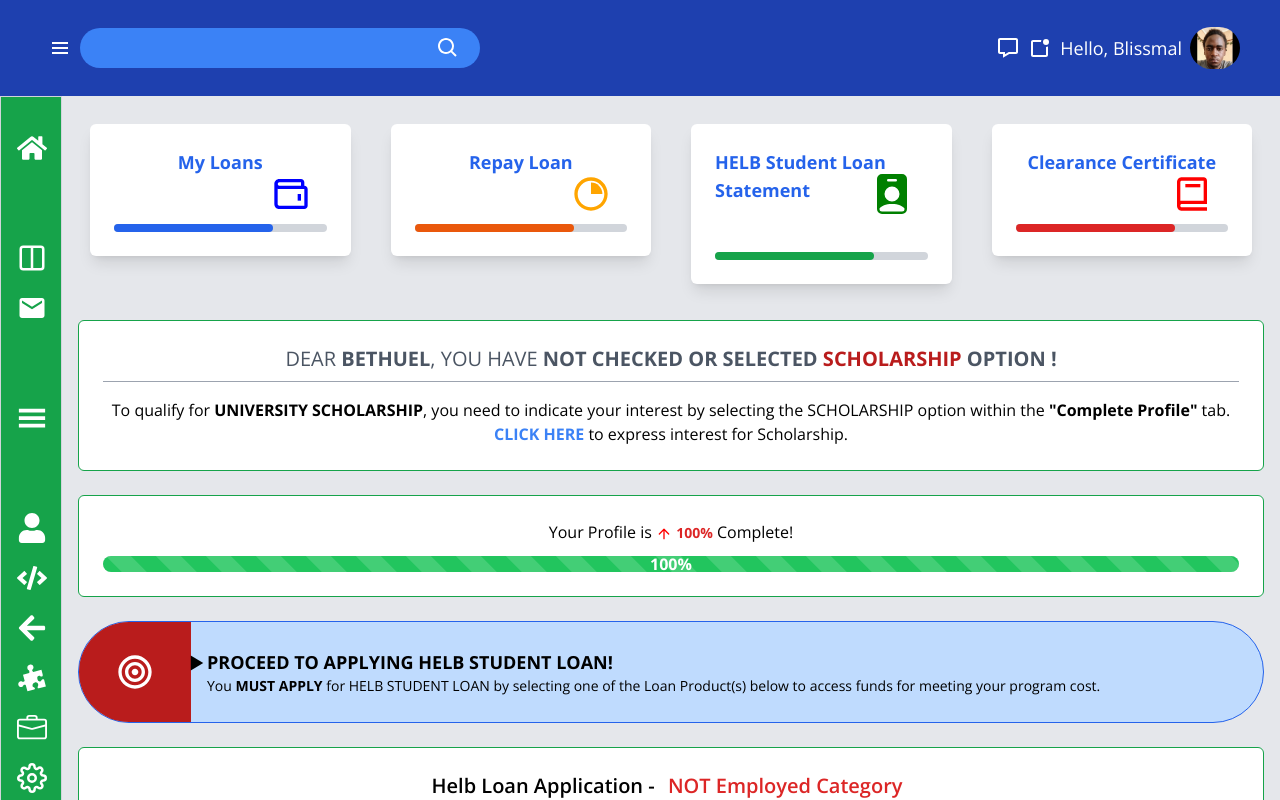
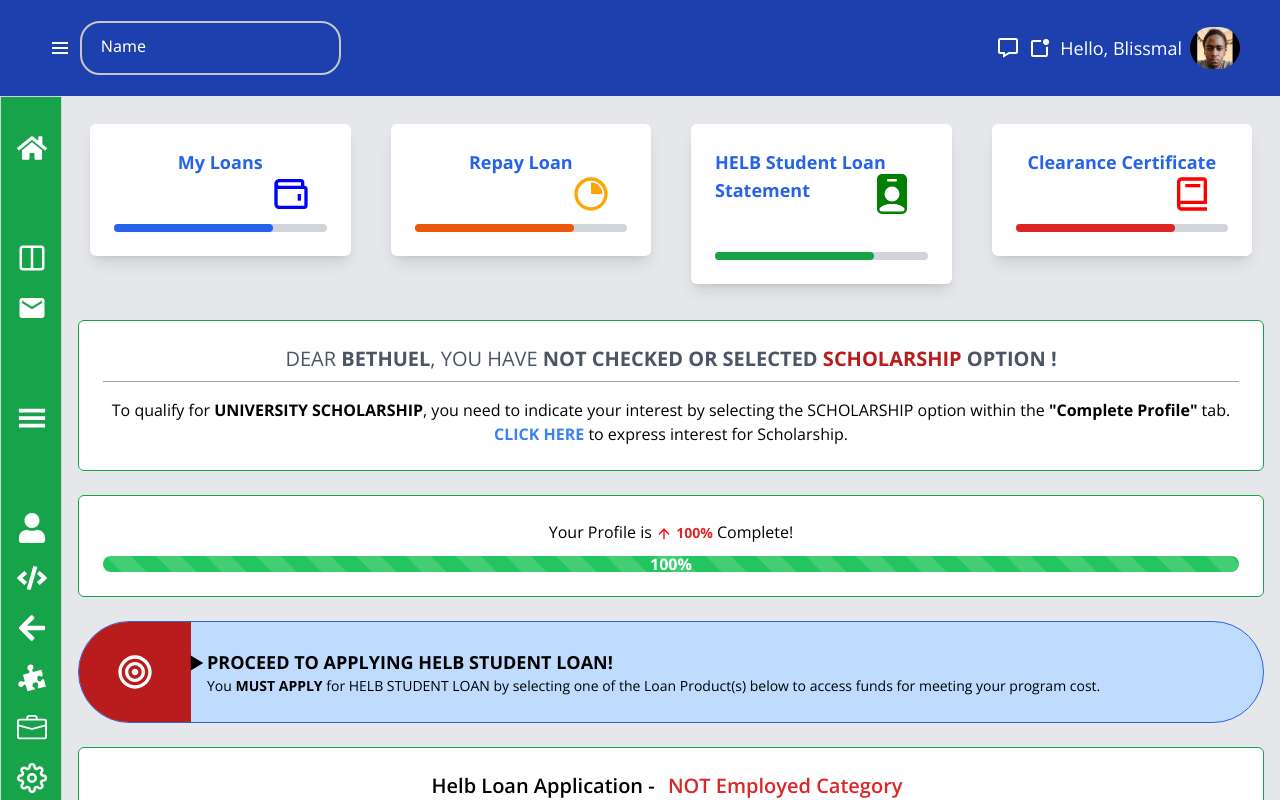
Before and after one commit to Blissmal/helbLike-tailwind, a React (Vite) app: page / in a window 1280 px wide. Shown: the top 800 px of the page. Built offline with nearby package versions, Linux system fonts and the light colour scheme.

Commit message:
Improvements

```diff
--- /dev/null
+++ b/src/components/Input.jsx
@@ -0,0 +1,57 @@
+import React from 'react';
+import styled from 'styled-components';
+
+const Input = () => {
+  return (
+    <StyledWrapper>
+      <div className="inputGroup">
+        <input autoComplete="off" required type="text" />
+        <label htmlFor="name">Name</label>
+      </div>
+    </StyledWrapper>
+  );
+}
+
+const StyledWrapper = styled.div`
+  .inputGroup {
+    font-family: 'Segoe UI', sans-serif;
+    margin: 1em 0 1em 0;
+    max-width: 300px;
+    position: relative;
+  }
+
+  .inputGroup input {
+    font-size: 100%;
+    padding: 0.8em;
+    outline: none;
+    border: 2px solid rgb(200, 200, 200);
+    background-color: transparent;
+    border-radius: 20px;
+    width: 100%;
+  }
+
+  .inputGroup label {
+    font-size: 100%;
+    position: absolute;
+    left: 0;
+    padding: 0.8em;
+    margin-left: 0.5em;
+    pointer-events: none;
+    transition: all 0.3s ease;
+    color: rgb(255, 255, 255);
+  }
+
+  .inputGroup :is(input:focus, input:valid)~label {
+    transform: translateY(-50%) scale(.9);
+    margin: 0em;
+    margin-left: 1.3em;
+    padding: 0.4em;
+    background-color: rgb(30, 64, 175);
+  }
+
+  .inputGroup :is(input:focus, input:valid) {
+    border-color: rgb(172, 168, 168);
+    color: white;
+  }`;
+
+export default Input;
--- a/src/components/Nav.jsx
+++ b/src/components/Nav.jsx
@@ -1,6 +1,7 @@
 import Bliss from '../assets/bliss.jpg'
 import { BiMenu, BiMessage, BiNotification, BiSearch } from 'react-icons/bi'
 import propTypes from "prop-types"
+import Input from './Input'
 
 const Nav = ({ setToggle }) => {
   return (
@@ -9,10 +10,11 @@ const Nav = ({ setToggle }) => {
         <div className="p-2 rounded-full flex gap-2 items-center">
           <BiMenu className="text-2xl text-white cursor-pointer" onClick={() => setToggle(prev => !prev)} />
           <BiSearch className="text-2xl text-white lg:hidden" />
-          <div className='items-center relative hidden lg:flex'>
+          {/* <div className='items-center relative hidden lg:flex'>
             <input type="text" className='w-[400px] bg-blue-500 rounded-full outline-none p-2 text-white'/>
             <BiSearch className="text-2xl text-white absolute right-5 cursor-pointer" />
-          </div>
+          </div> */}
+          <Input />
         </div>
         <div className="flex items-center gap-2">
           <BiMessage className="text-2xl text-white" />
```
